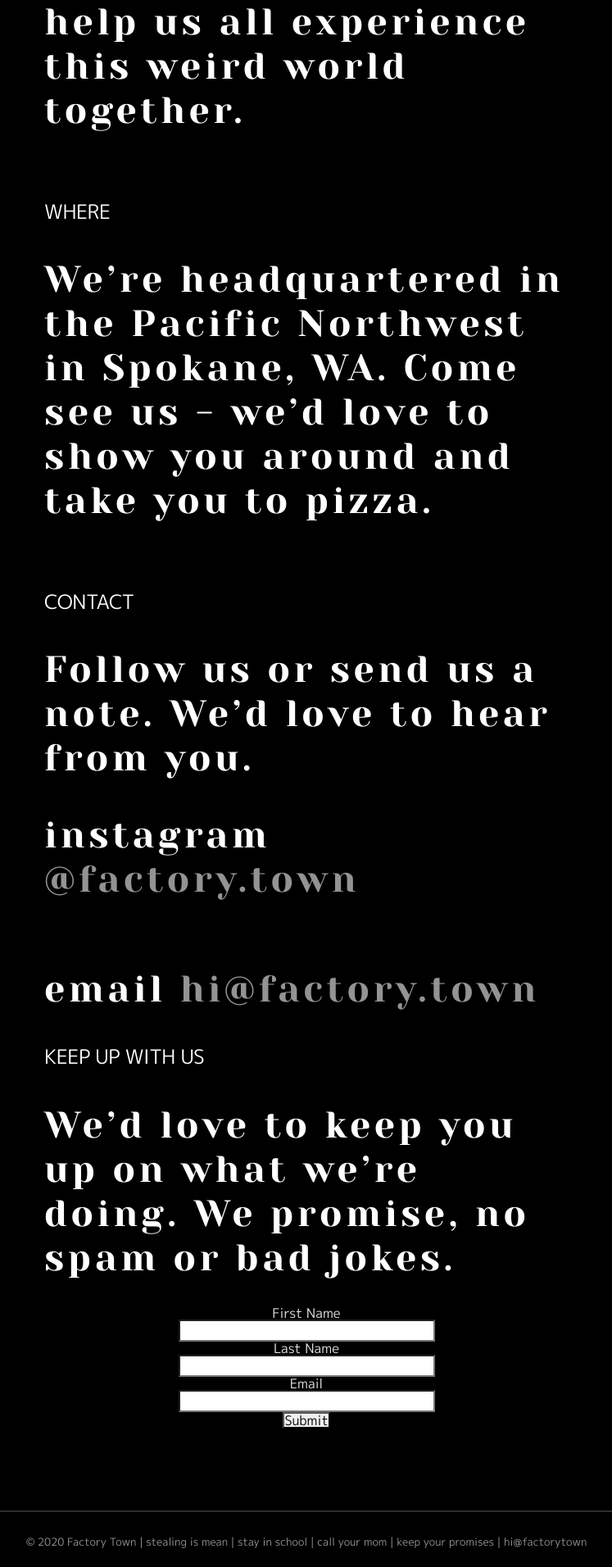
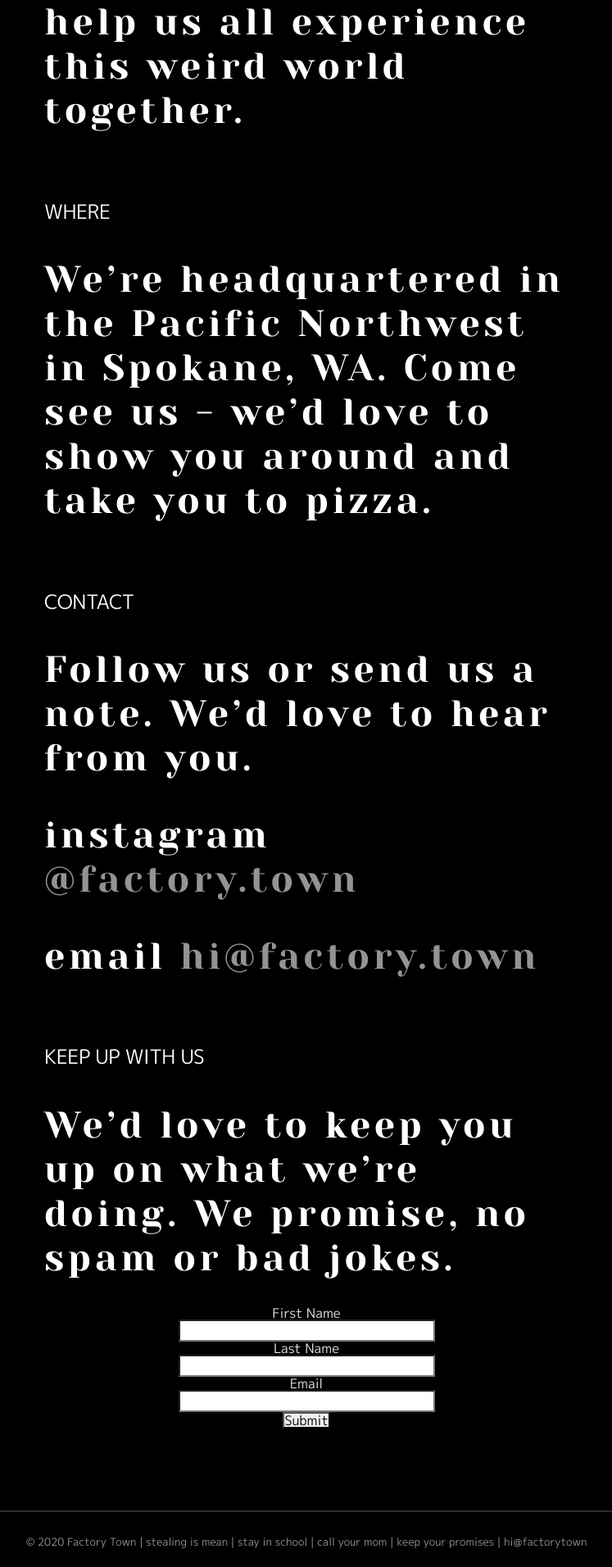
Before and after one commit to factorytown/factorytown.github.io, a Jekyll site: the page built from _pages/about.md, in a window 1280 px wide. Shown: the part 847-2759 px from the top of the page at 82% size, without its empty margins (266-1013 px from the left). Built offline with Jekyll 4.4.1, drawn with Linux system fonts in a browser that asks for light colours; nearby versions of some CDN libraries.

Commit message:
Updated About

```diff
--- a/_pages/about.md
+++ b/_pages/about.md
@@ -19,14 +19,10 @@ title: ABOUT
 ### CONTACT
 
 ## Follow us or send us a note. We'd love to hear from you.
-
 ## instagram <a href="http://instagram.com/factory.town">@factory.town</a>
-<BR>
 ## email <a href="mailto:hi@factory.town" target="_new" class="js-no-ajax">hi@factory.town</a>
 
-
-
-
+<BR>
 
 ### KEEP UP WITH US
 ## We'd love to keep you up on what we're doing. We promise, no spam or bad jokes.
```
